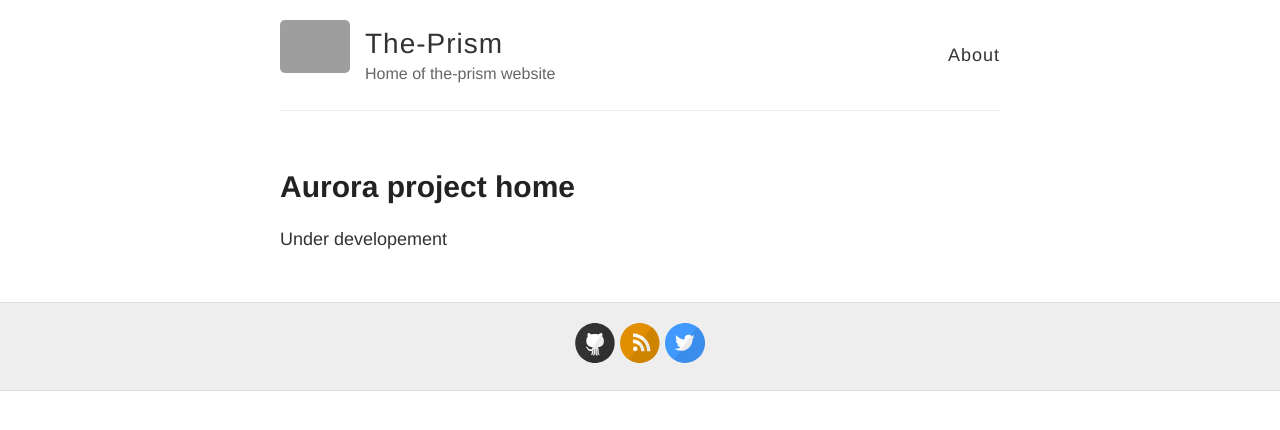
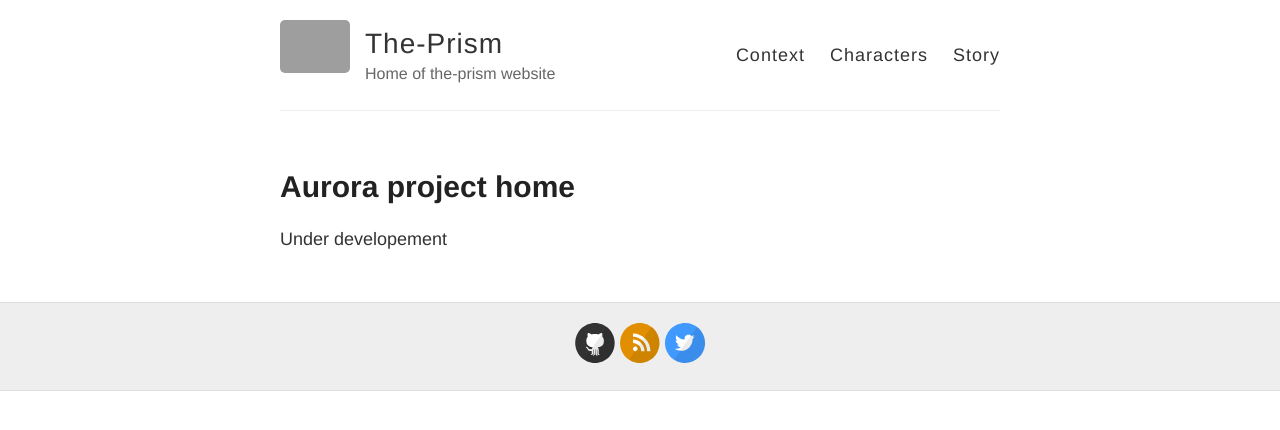
Before and after one commit to the-prism/website, a Jekyll site: the page built from Aurora/index.md, in a window 1280 px wide. Shown: the top 430 px of the page. Built offline with Jekyll 4.4.1, drawn with Linux system fonts in a browser that asks for light colours; our own code applies the rules of GitHub Pages for plain Markdown files; grey boxes are pictures that could not be loaded.

Commit message:
Place holder links

```diff
--- a/_layouts/aurora.html
+++ b/_layouts/aurora.html
@@ -27,7 +27,9 @@
           </div>
 
           <nav>
-            <a href="{{ site.baseurl }}/Aurora/about">About</a>
+            <a href="{{ site.baseurl }}/Aurora">Context</a>
+            <a href="{{ site.baseurl }}/Aurora">Characters</a>
+            <a href="{{ site.baseurl }}/Aurora">Story</a>
           </nav>
         </header>
       </div>
```
